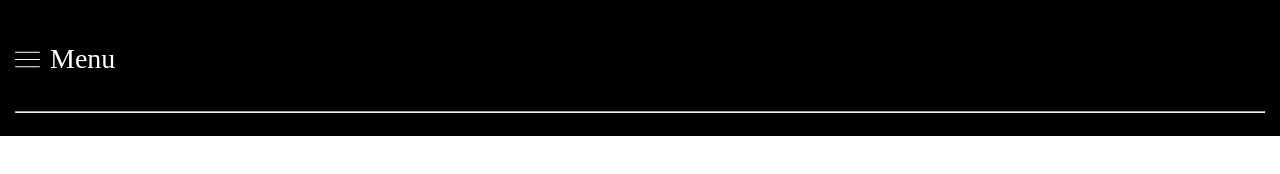
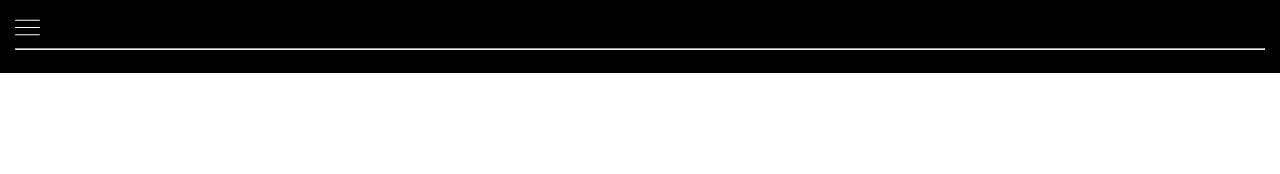
Before and after one commit to nielvid/collpsible-menu-bar, a plain HTML site: page index.html in a window 1280 px wide. Drawn offline with Linux system fonts and the light colour scheme.

Commit message:
paragraph content removed, to show only icon

```diff
--- a/index.html
+++ b/index.html
@@ -13,13 +13,13 @@
         <a href="#"class="open " id="active"  onclick="toggle1()">
             <div class="menu">
                 <img  src="menu.svg" alt="menu-icon" width="2%" />
-                <p>Menu</p>
+
             </div>
         </a>
         <a href="#" class="close" id="btn"  >
             <div class="menu">
                 <img  src="cancel.svg" alt="menu-icon" width="2%" onclick="toggle2()" />
-                <p>Menu</p>
+
             </div>
         </a>
 <hr/>
```
